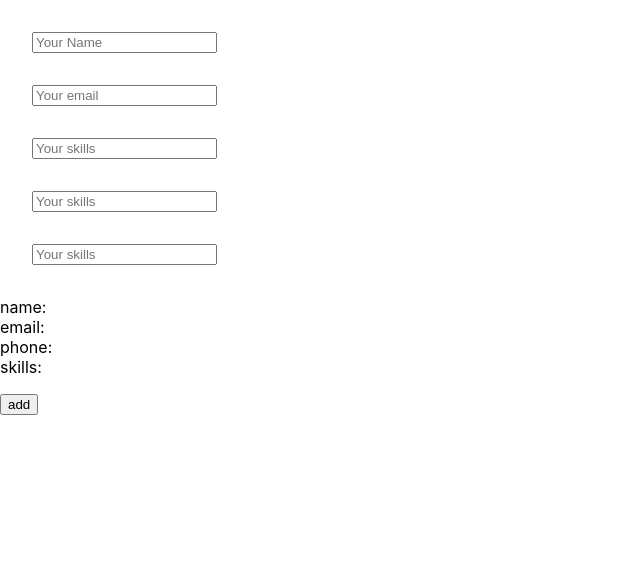
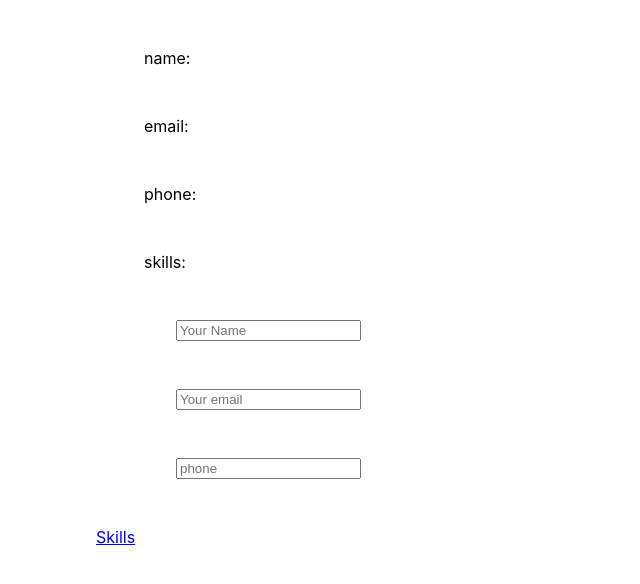
Before and after one commit to kshitijk83/resume-builder, a React (Create React App) app in the folder resume-builder/: page /personalInfo in a window 1280 px wide. Shown: the top 584 px of the page, without its empty margins (0-640 px from the left). Built offline with nearby package versions, Linux system fonts and the light colour scheme.

Commit message:
adding routing

```diff
--- a/resume-builder/src/App.js
+++ b/resume-builder/src/App.js
@@ -1,5 +1,6 @@
 import React, { Component } from 'react';
 import './App.css';
+import { Route, Switch } from 'react-router-dom';
 import PersonalInfo from './containers/infos/personalInfo/personalInfo';
 import Preview from './components/preview/preview';
 import Skills from './containers/infos/skills/skills';
@@ -38,7 +39,7 @@ class App extends Component {
         elementType: 'input',
         elementConfig: {
             type: 'text',
-            placeholder: 'Your skills'
+            placeholder: 'phone'
         },
         value: '',
         validation: {
@@ -57,21 +58,6 @@ class App extends Component {
         },
         value: '',
         id: '0',
-        validation: {
-            isRequired: true
-        },
-        valid: false,
-        touched: false
-      },
-    },{
-      skill: {
-        elementType: 'input',
-        elementConfig: {
-            type: 'text',
-            placeholder: 'Your skills'
-        },
-        value: '',
-        id: '1',
         validation: {
             isRequired: true
         },
@@ -99,13 +85,11 @@ class App extends Component {
       return s;
     })
 
-    console.log(changedInfo);
     this.setState({skills: changedInfo});
   }
 
   addHandler=(numSkills)=>{
     const info = [...this.state.skills];
-    console.log(info);
     info.push({
       skill: {
         elementType: 'input',
@@ -114,7 +98,7 @@ class App extends Component {
             placeholder: 'Your skills'
         },
         value: '',
-        id: numSkills-1,
+        id: numSkills+'',
         validation: {
             isRequired: true
         },
@@ -123,6 +107,12 @@ class App extends Component {
       }
     })
     this.setState({skills: info});
+  }
+
+  deleteHandler=(index)=>{
+    const info = [...this.state.skills];
+    info.splice(index, 1);
+    this.setState({ skills: info });
   }
 
   render() {
@@ -153,20 +143,31 @@ class App extends Component {
 
     return (
       <div className="App">
-        <PersonalInfo
-        personalData={personalData}
-        changed = {(event, id)=>this.onChangeHandler(event, id)}/>
-
-        <Skills
-        skills={this.state.skills}
-        changed = {(event, id)=>this.onChangeSkillHandler(event, id)}/>
 
         <Preview
         name={this.state.personalInfo.name.value}
         email={this.state.personalInfo.email.value}
         phone={this.state.personalInfo.phone.value}
         skills={this.state.skills}
-        add={(num)=>this.addHandler(num)}/>
+        delete={(index)=>this.deleteHandler(index)}/>
+
+        <Switch>
+          <Route path="/personalInfo" exact render={()=>{
+            return <PersonalInfo
+            personalData={personalData}
+            changed = {(event, id)=>this.onChangeHandler(event, id)}/>
+          }} />
+          <Route path="/skills" exact render={()=>{
+            return <Skills
+            skills={this.state.skills}
+            changed = {(event, id)=>this.onChangeSkillHandler(event, id)}
+            add={(num)=>this.addHandler(num)}/>
+          }} />
+
+
+
+
+        </Switch>
 
       </div>
     );
--- a/resume-builder/src/components/preview/preview.css
+++ b/resume-builder/src/components/preview/preview.css
@@ -2,3 +2,7 @@ div{
     margin: 3rem;
 
 }
+
+.skills{
+    display: inline-block;
+}
--- a/resume-builder/src/components/preview/preview.js
+++ b/resume-builder/src/components/preview/preview.js
@@ -1,25 +1,16 @@
 import React, { Component } from 'react';
-
+import classes from './preview.css';
 class Preview extends Component {
 
-    constructor(props) {
-        super(props);
-        console.log(props);
-        this.state = {
-            num_skills: props.skills.length,
-        };
-    }
+
 
     render(){
-        // console.log()
-        let numSkills = this.state.num_skills;
         let skills = this.props.skills.map((s)=>{
-            console.log(s);
             return (
-            <>
-                <p key={s.skill.id}>{s.skill.value}</p>
-                {s.skill.value?<button onClick={()=>this.props.delete(numSkills)} >delete</button>:null}
-            </>
+            <div key={s.skill.id}>
+                <p>{s.skill.value}</p>
+                {s.skill.value?<button onClick={()=>this.props.delete(this.props.skills.indexOf(s))} >delete</button>:null}
+            </div>
             );
         })
         return (
@@ -33,10 +24,9 @@ class Preview extends Component {
                 <div>
                     phone: {this.props.phone}
                 </div>
-                <div>
+                <div className={classes.skills}>
                 skills: {skills}
                 </div>
-                <button onClick={()=>this.props.add(numSkills)} >add</button>
             </>
         );
     }
--- a/resume-builder/src/containers/infos/personalInfo/personalInfo.css
+++ b/resume-builder/src/containers/infos/personalInfo/personalInfo.css
@@ -0,0 +1,4 @@
+.link{
+    text-decoration: none;
+    color: red;
+}
--- a/resume-builder/src/containers/infos/personalInfo/personalInfo.js
+++ b/resume-builder/src/containers/infos/personalInfo/personalInfo.js
@@ -1,7 +1,10 @@
 import React from 'react';
 import Input from '../../../UI/input/input';
+import { Link } from 'react-router-dom';
+import classes from './personalInfo';
 
 const personalInfo = (props) => {
+    console.log(props);
     let data = [...props.personalData];
     // console.log(props);
     let inputs = data.map((d)=>{
@@ -18,6 +21,7 @@ const personalInfo = (props) => {
     return (
         <>
             {inputs}
+            <Link to="/skills" className={classes.link}>Skills</Link>
         </>
     );
 }
--- a/resume-builder/src/containers/infos/skills/skills.js
+++ b/resume-builder/src/containers/infos/skills/skills.js
@@ -1,7 +1,6 @@
-import React from 'react';
+import React, { Component } from 'react';
 import Input from '../../../UI/input/input';
-const skills = (props) => {
-    let skills = [...props.skills];
+class skills extends Component{
     // console.log(skills[0].skill.value);
     // console.log(skills);
     // console.log(skills[0].skill);
@@ -14,24 +13,42 @@ const skills = (props) => {
     //     console.log(key);
     // }
     // console.log(skills);
+    constructor(props) {
+        super(props);
+        this.state = {
+            num_skills: props.skills.length,
+        };
+    }
 
+    addNum=()=>{
+        let num = this.state.num_skills+1;
+        console.log(num);
+        this.setState({ num_skills: num });
+        this.props.add(num);
+    }
+
+    render(){
+        let skills = [...this.props.skills];
+        console.log(this.props.skills);
         let input = skills.map((s)=>{
-        // console.log(s.skill.id);
             return <Input
-        key={s.skill.id}
+            key={skills.indexOf(s)}
             elementType={s.skill.elementConfig.elementType}
             elementConfig={s.skill.elementConfig}
             value={s.skill.value}
             invalid={!s.skill.valid}
             touched={s.skill.touched}
             shouldValidate={s.skill.validation}
-        changed={(event)=>props.changed(event, s.skill.id)} />
+            changed={(event)=>this.props.changed(event, s.skill.id)} />
         })
         return (
             <>
                 {input}
+                <button onClick={this.addNum} >add</button>
             </>
         );
     }
 
+}
+
 export default skills;
```
Also changed, not shown: resume-builder/src/containers/infos/educations/educations.css (added), resume-builder/src/containers/infos/educations/educations.js (added). Lines whose indentation alone changed are shown as unchanged.
